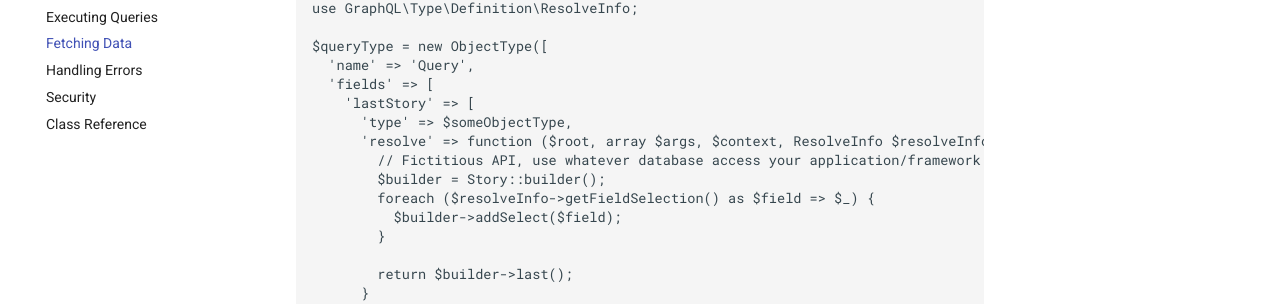
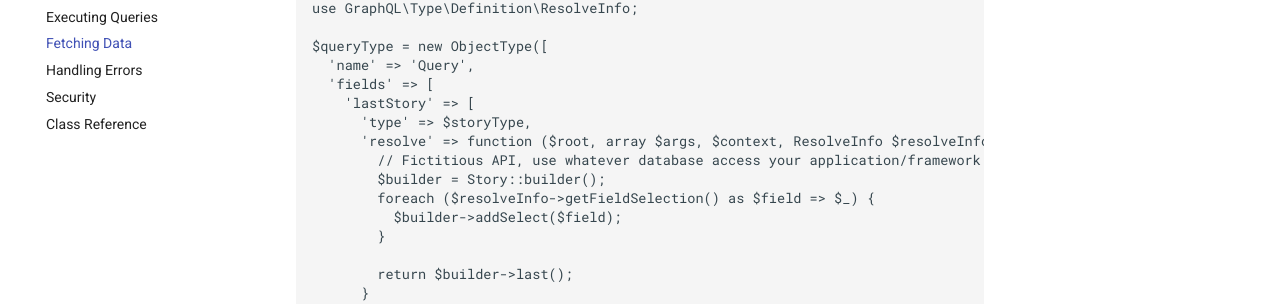
Before and after one commit to webonyx/graphql-php, an MkDocs documentation site: the page built from docs/data-fetching.md, in a window 1280 px wide and 900 px high, scrolled down 3189 px. Shown: the part 280-584 px from the top of the window. Built offline with MkDocs 1.6.1 and Material for MkDocs 9.7.7, drawn with Linux system fonts in a browser that asks for light colours; comment, search, counter and statistics services are not loaded; some of the changed text lies outside the part shown.

Commit message:
Clarify types

```diff
--- a/docs/data-fetching.md
+++ b/docs/data-fetching.md
@@ -168,8 +168,8 @@ $queryType = new ObjectType([
   'name' => 'Query',
   'fields' => [
     'lastStory' => [
-      'type' => $someObjectType,
-      'resolve' => function ($root, array $args, $context, ResolveInfo $resolveInfo): stdClass {
+      'type' => $storyType,
+      'resolve' => function ($root, array $args, $context, ResolveInfo $resolveInfo): Story {
         // Fictitious API, use whatever database access your application/framework provides
         $builder = Story::builder();
         foreach ($resolveInfo->getFieldSelection() as $field => $_) {
```
